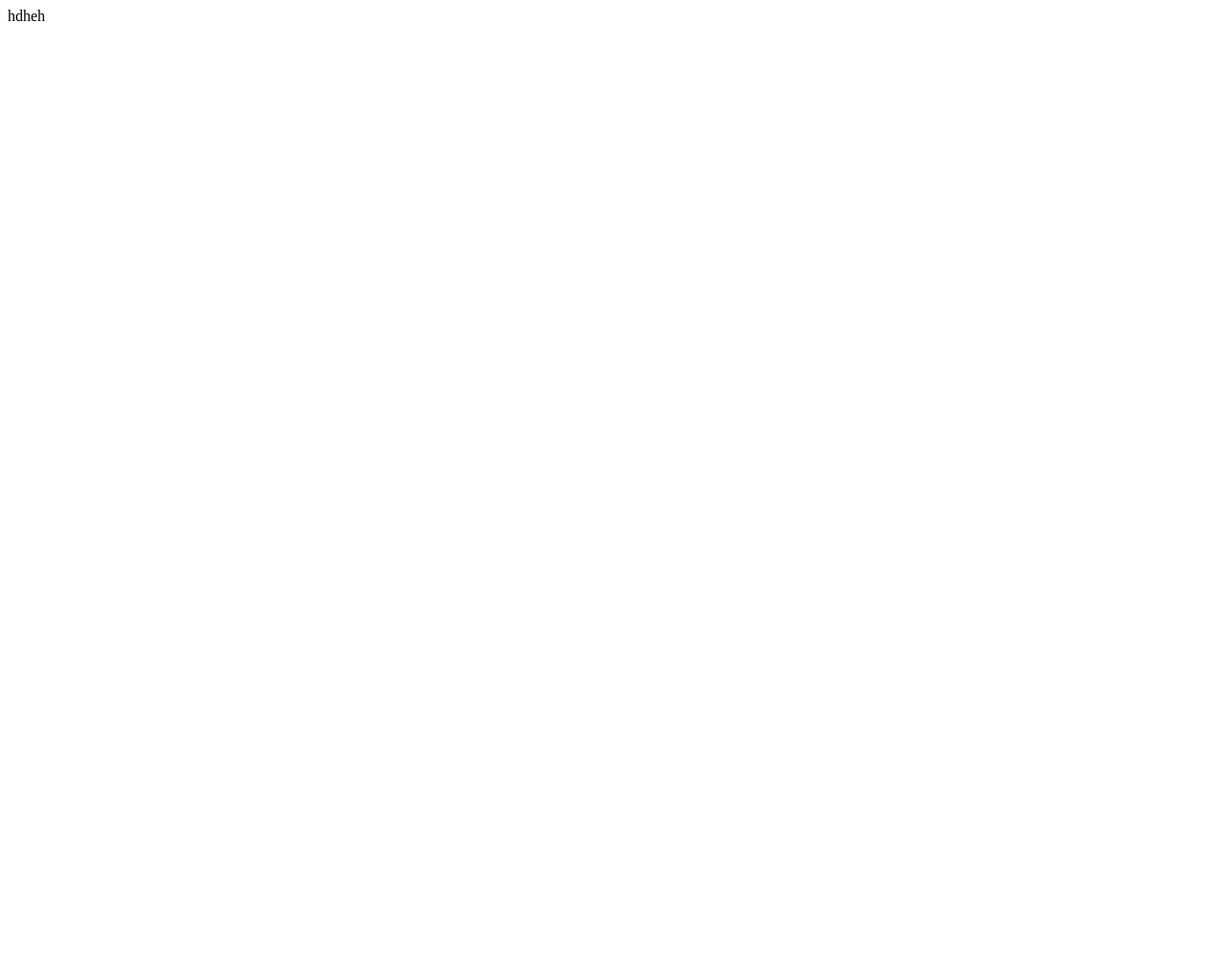
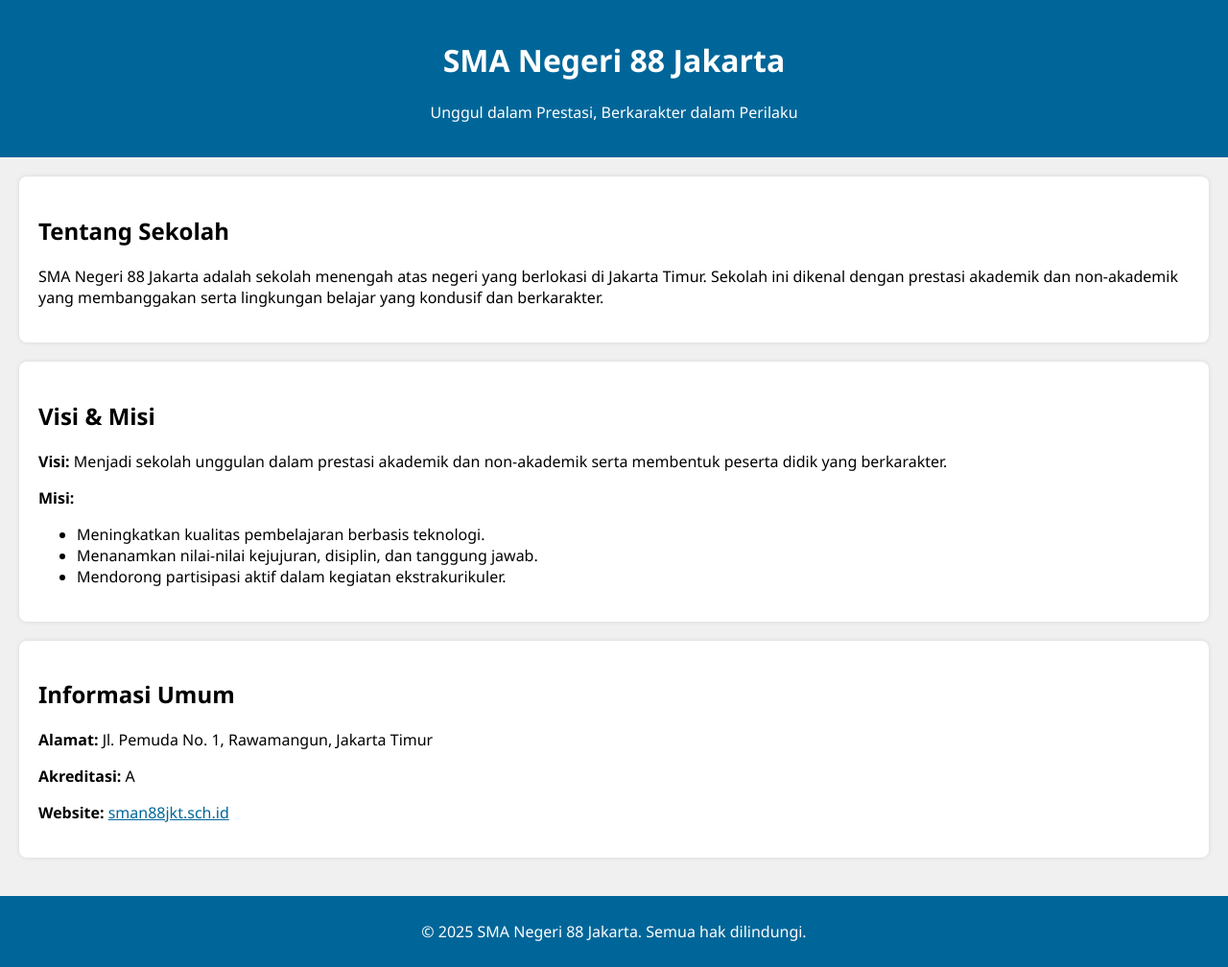
Before and after one commit to ilhambinawan5-collab/ilhambinawan5-collab.github.io, a plain HTML site: page sma 88 index.html in a window 1280 px wide. Shown: the whole page at 96% size. Before the commit the page ends 800 px from the top, so only its background shows below. Drawn offline with Linux system fonts and the light colour scheme.

Commit message:
Update sma 88 index.html

```diff
--- a/sma 88 index.html
+++ b/sma 88 index.html
@@ -1 +1,77 @@
-hdheh
+<!DOCTYPE html>
+<html lang="id">
+<head>
+  <meta charset="UTF-8">
+  <meta name="viewport" content="width=device-width, initial-scale=1">
+  <title>Profil SMA Negeri 88 Jakarta</title>
+  <style>
+    body {
+      font-family: 'Segoe UI', sans-serif;
+      margin: 0;
+      background-color: #f0f0f0;
+    }
+    header {
+      background-color: #006699;
+      color: white;
+      padding: 20px;
+      text-align: center;
+    }
+    main {
+      padding: 20px;
+    }
+    section {
+      background-color: white;
+      padding: 20px;
+      margin-bottom: 20px;
+      border-radius: 8px;
+      box-shadow: 0 0 5px rgba(0,0,0,0.1);
+    }
+    footer {
+      background-color: #006699;
+      color: white;
+      text-align: center;
+      padding: 10px;
+    }
+    a {
+      color: #006699;
+    }
+  </style>
+</head>
+<body>
+
+  <header>
+    <h1>SMA Negeri 88 Jakarta</h1>
+    <p>Unggul dalam Prestasi, Berkarakter dalam Perilaku</p>
+  </header>
+
+  <main>
+    <section>
+      <h2>Tentang Sekolah</h2>
+      <p>SMA Negeri 88 Jakarta adalah sekolah menengah atas negeri yang berlokasi di Jakarta Timur. Sekolah ini dikenal dengan prestasi akademik dan non-akademik yang membanggakan serta lingkungan belajar yang kondusif dan berkarakter.</p>
+    </section>
+
+    <section>
+      <h2>Visi & Misi</h2>
+      <p><strong>Visi:</strong> Menjadi sekolah unggulan dalam prestasi akademik dan non-akademik serta membentuk peserta didik yang berkarakter.</p>
+      <p><strong>Misi:</strong></p>
+      <ul>
+        <li>Meningkatkan kualitas pembelajaran berbasis teknologi.</li>
+        <li>Menanamkan nilai-nilai kejujuran, disiplin, dan tanggung jawab.</li>
+        <li>Mendorong partisipasi aktif dalam kegiatan ekstrakurikuler.</li>
+      </ul>
+    </section>
+
+    <section>
+      <h2>Informasi Umum</h2>
+      <p><strong>Alamat:</strong> Jl. Pemuda No. 1, Rawamangun, Jakarta Timur</p>
+      <p><strong>Akreditasi:</strong> A</p>
+      <p><strong>Website:</strong> <a href="https://sman88jkt.sch.id" target="_blank">sman88jkt.sch.id</a></p>
+    </section>
+  </main>
+
+  <footer>
+    <p>&copy; 2025 SMA Negeri 88 Jakarta. Semua hak dilindungi.</p>
+  </footer>
+
+</body>
+</html>
```
